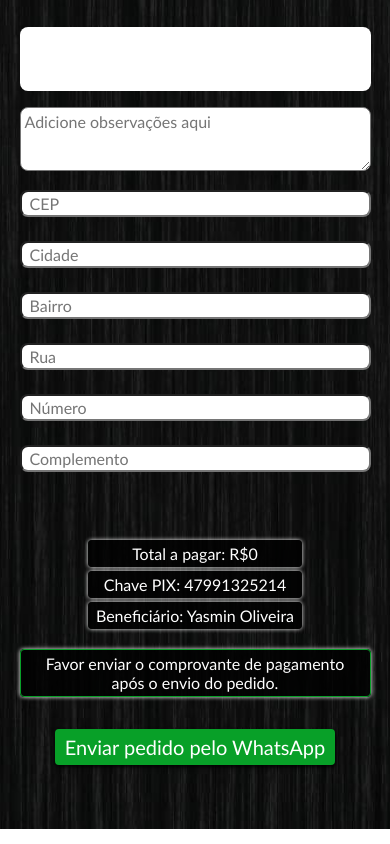
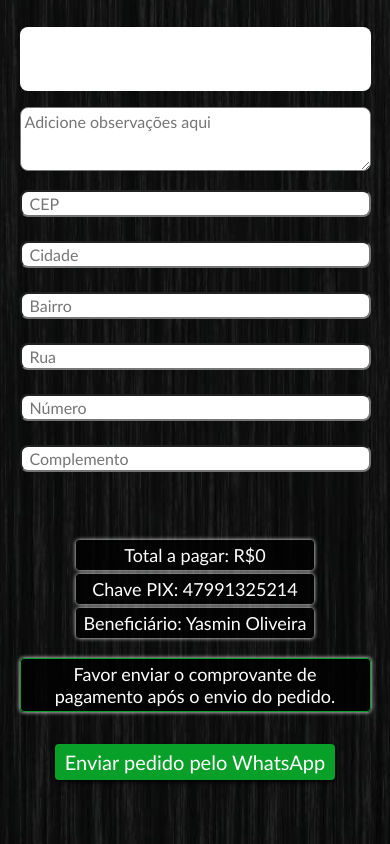
Before and after one commit to RaffaFS/oficial_lanches, a React (Vite) app in the folder oficial-lanches/: page / in a window 390 px wide. Shown: the part 3005-3849 px from the top of the page. Built offline with nearby package versions, Linux system fonts and the light colour scheme.

Commit message:
ajustes finais de responsividade2

```diff
--- a/oficial-lanches/src/componentes/cardapio/index.module.scss
+++ b/oficial-lanches/src/componentes/cardapio/index.module.scss
@@ -364,7 +364,7 @@
                             color: white;
 
                             @media(max-width: 767px){
-                                font-size: 16px;
+                                font-size: 18px;
                             }
                         }
                     }
@@ -379,7 +379,7 @@
                         padding: 4px 8px;
 
                         @media(max-width: 767px){
-                            font-size: 16px;
+                            font-size: 18px;
                         }
                     }
                 }
```
